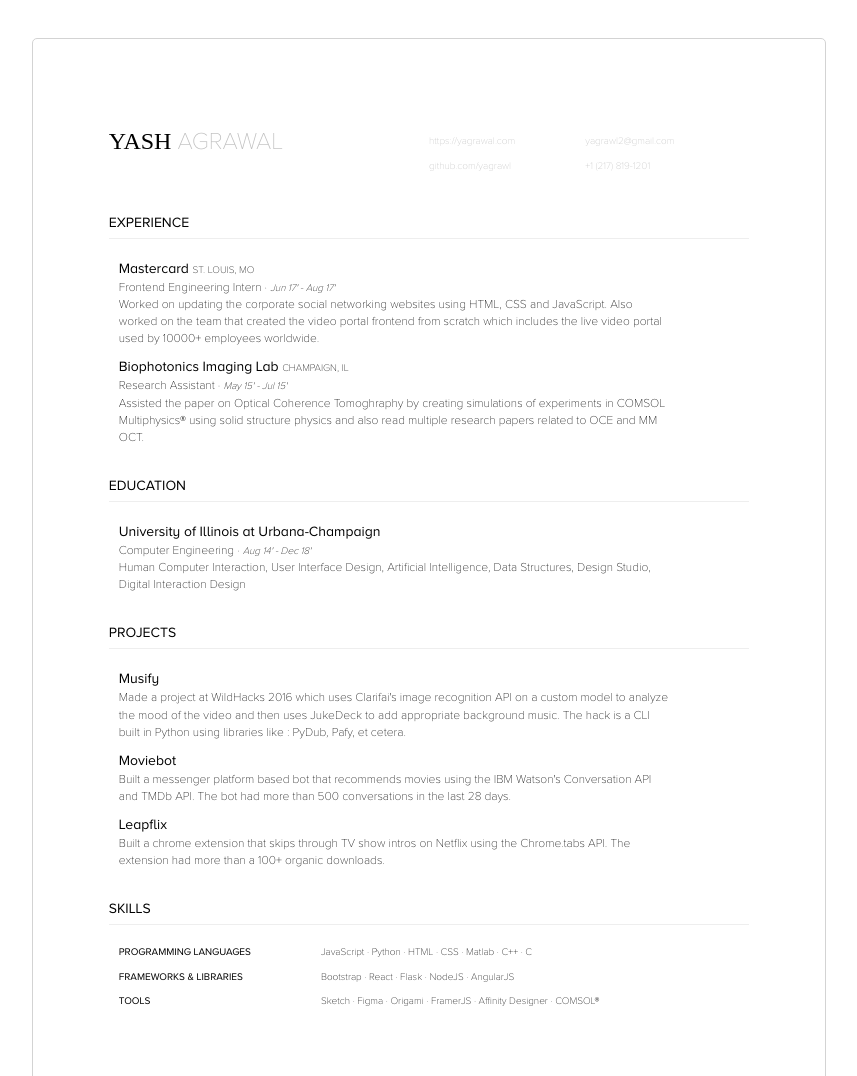
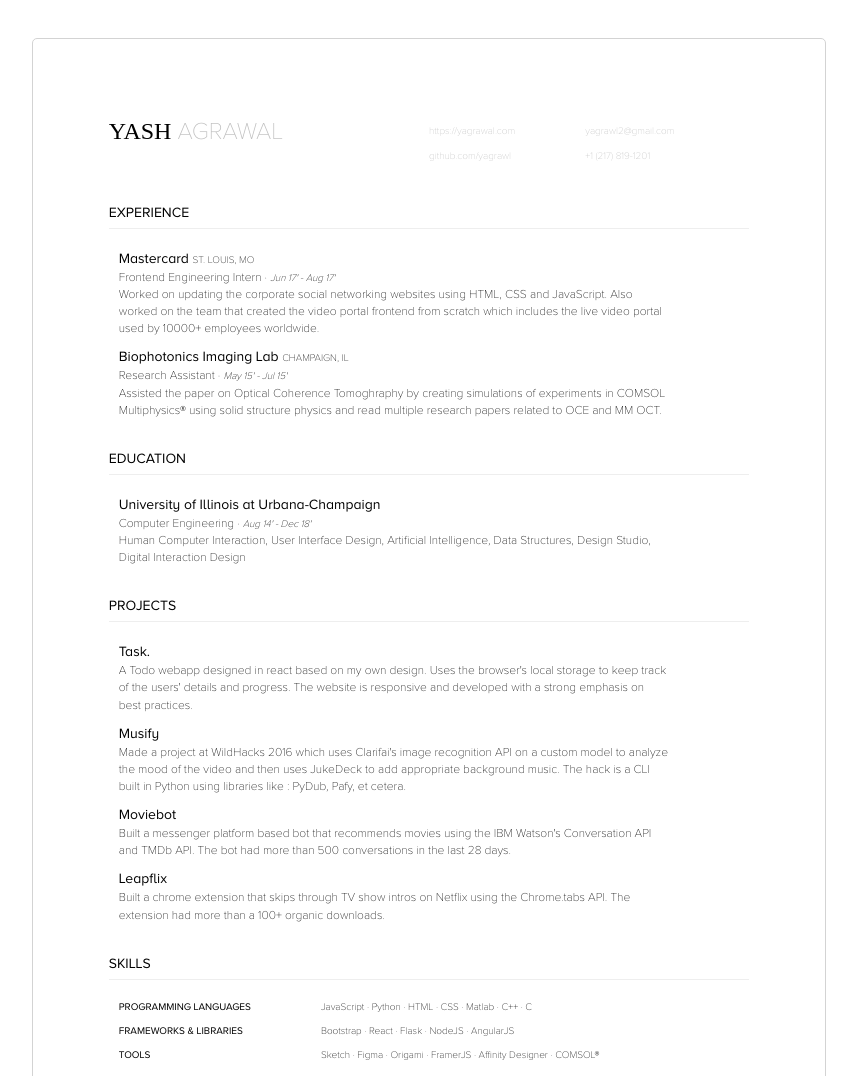
Before and after one commit to yagrawl/resume, a plain HTML site: page index.html in a window 1280 px wide. Shown: the top 1076 px of the page, without its empty margins (211-1068 px from the left). Drawn offline with nearby package versions, Linux system fonts and the light colour scheme; a web font is replaced by a local one.

Commit message:
bullshit project

```diff
--- a/css/style.css
+++ b/css/style.css
@@ -151,7 +151,7 @@ body {
 
 /* Layout CSS */
 .intro {
-    margin-top: 10px;
+    margin-top: 0px;
 }
 
 .name {
--- a/index.html
+++ b/index.html
@@ -65,7 +65,7 @@
                 <div class="details">
                     <p class="details-title">Biophotonics Imaging Lab <span class="location">CHAMPAIGN, IL</span></p>
                     <p class="position">Research Assistant &#183; <i><span class="duration">May 15' - Jul 15'</span></i></p>
-                    <p class="summary">Assisted the paper on Optical Coherence Tomoghraphy by creating simulations of experiments in COMSOL Multiphysics® using solid structure physics and also read multiple research papers related to OCE and MM OCT.</p>
+                    <p class="summary">Assisted the paper on Optical Coherence Tomoghraphy by creating simulations of experiments in COMSOL Multiphysics® using solid structure physics and read multiple research papers related to OCE and MM OCT.</p>
                 </div>
             </div>
 
@@ -83,6 +83,10 @@
             <div class="section">
                 <p class="section-title">PROJECTS</p>
                 <hr style="margin-top:-5px;">
+                <div class="details">
+                    <p class="details-title">Task.</p>
+                    <p class="summary">A Todo webapp designed in react based on my own design. Uses the browser's local storage to keep track of the users' details and progress. The website is responsive and developed with a strong emphasis on best practices.</p>
+                </div>
                 <div class="details">
                     <p class="details-title">Musify</p>
                     <p class="summary">Made a project at WildHacks 2016 which uses Clarifai's image recognition API on a custom model to analyze the mood of the video and then uses JukeDeck to add appropriate background music. The hack is a CLI built in Python using libraries like : PyDub, Pafy, et cetera.</p>
```
